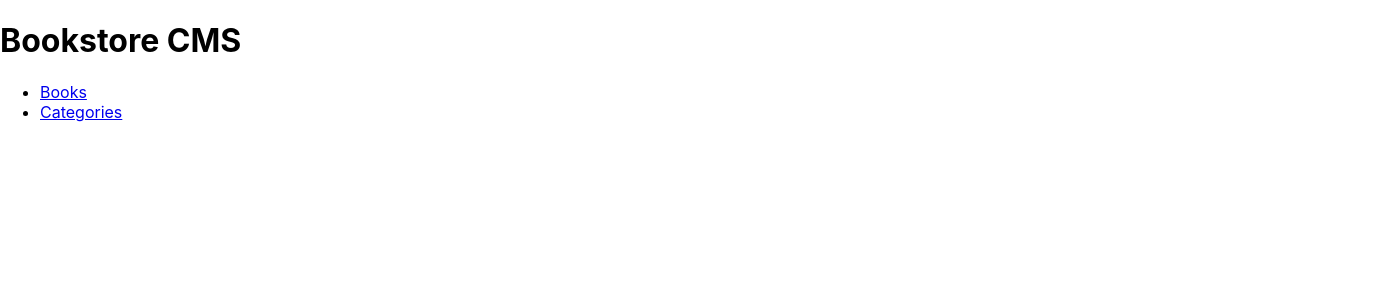
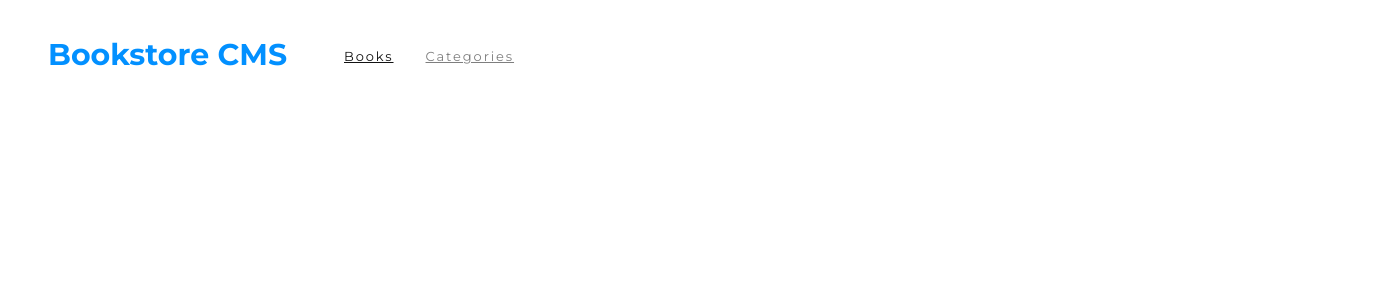
Before and after one commit to HanningtoneM/Book-store, a React (Create React App) app: page / in a window 1280 px wide. Shown: the top 300 px of the page, 1376 px wide, since content can reach past the window. Built offline with nearby package versions, Linux system fonts and the light colour scheme.

Commit message:
Add header.css

```diff
--- /dev/null
+++ b/src/components/Header.css
@@ -0,0 +1,57 @@
+@import url(https://fonts.googleapis.com/css?family=Montserrat:100,200,300,regular,500,600,700,800,900,100italic,200italic,300italic,italic,500italic,600italic,700italic,800italic,900italic);
+
+header {
+  display: flex;
+  padding: 1rem 3rem;
+  align-items: center;
+  width: 100%;
+}
+
+.Bookstore-CMS {
+  width: 15rem;
+  height: 2.313rem;
+  font-size: 1.875rem;
+  font-family: Montserrat, sans-serif;
+  font-weight: bold;
+  font-stretch: normal;
+  font-style: normal;
+  line-height: normal;
+  letter-spacing: normal;
+  color: #0290ff;
+}
+
+.BOOKS {
+  width: 3.688rem;
+  height: 1rem;
+  font-family: Montserrat, sans-serif;
+  font-size: 0.813rem;
+  font-weight: normal;
+  font-stretch: normal;
+  font-style: normal;
+  line-height: normal;
+  letter-spacing: 1.9px;
+  color: #121212;
+}
+
+.CATEGORIES {
+  width: 6.563rem;
+  height: 1rem;
+  opacity: 0.5;
+  font-family: Montserrat, sans-serif;
+  font-size: 0.813rem;
+  font-weight: normal;
+  font-stretch: normal;
+  font-style: normal;
+  line-height: normal;
+  letter-spacing: 1.9px;
+  color: var(--black-two);
+}
+
+.d-flex {
+  display: flex;
+}
+
+li {
+  list-style: none;
+  margin: 0 1rem;
+}
--- a/src/components/Header.js
+++ b/src/components/Header.js
@@ -1,4 +1,5 @@
 import { Link } from 'react-router-dom';
+import './Header.css';
 
 const Header = () => (
   <header>
```
